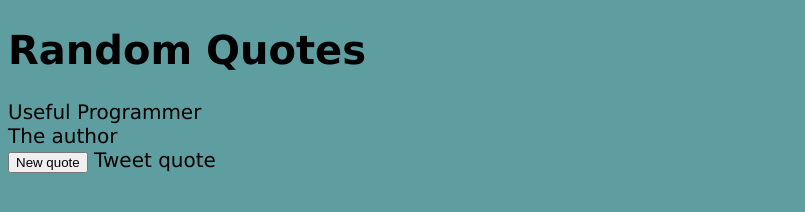
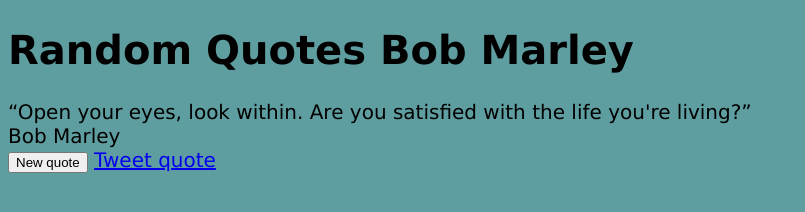
Before and after one commit to Juliandl88/Certificaci-nLibreriasFrontEnd, a plain HTML site: page Proyectos/RandomQuoteMachine.js/index.html in a window 1280 px wide. Shown: the whole page, without its empty margins (0-805 px from the left). Drawn offline with Linux system fonts and the light colour scheme.

Commit message:
Random Quote Machine

```diff
--- a/Proyectos/RandomQuoteMachine.js/index.html
+++ b/Proyectos/RandomQuoteMachine.js/index.html
@@ -6,9 +6,33 @@
     <meta name="viewport" content="width=device-width, initial-scale=1.0">
     <link rel="stylesheet" href="./index.css">
     <script>
-        const QuoteBank = [
+        const quoteBank = [
             {
-                quote: "The truth is, everyone is going to hurt you. You just got to find the ones worth suffering for.",
+                quote: "“The truth is, everyone is going to hurt you. You just got to find the ones worth suffering for.”",
+                author: "Bob Marley"
+            },
+            {
+                quote: "“None but ourselves can free our minds.”",
+                author: "Bob Marley"
+            },
+            {
+                quote: "“Don't Gain The World & Lose Your Soul, Wisdom Is Better Than Silver Or Gold.”",
+                author: "Bob Marley"
+            },
+            {
+                quote: "“Open your eyes, look within. Are you satisfied with the life you're living?”",
+                author: "Bob Marley"
+            },
+            {
+                quote: "“The people who were trying to make this world worse are not taking the day off. Why should I?”",
+                author: "Bob Marley"
+            },
+            {
+                quote: "“The biggest coward of a man is to awaken the love of a woman without the intention of loving her.”",
+                author: "Bob Marley"
+            },
+            {
+                quote: "“The good times of today are the sad thoughts of tomorrow.”",
                 author: "Bob Marley"
             }
         ]
@@ -19,20 +43,36 @@
         }
 
         function generateQuote(){
-            console.log("Quote generated");
-            document.getElementById("text").innerText = "Useful Programmer"
-            document.getElementById("author").innerText = "The author"
+            let quoteSize = quoteBank.length;
+            let randomIndex = Math.floor(Math.random() * quoteSize)
+            let randomQuoteData = quoteBank[randomIndex];
+
+            let twitterLink = "https://twitter.com/intent/tweet?hashtags=quotes&amp;related=freecodecamp&amp;text=%22"
+            //agregar la cita
+            twitterLink += "Our%20lives%20begin%20to%20end%20the%20day%20we%20become%20silent%20about%20things%20that%20matter.%22%20"
+            //agregar el autor
+            twitterLink +="Martin%20Luther%20King%20Jr."
+
+            let quoteInApiFormat = randomQuoteData.quote.replace(/ /g, "%20");
+            twitterLink += quoteInApiFormat;
+
+            let authorInApiFormat = randomQuoteData.author.replace(/ /g, "%20");
+            twitterLink += authorInApiFormat;
+
+            document.getElementById("tweet-quote").href = twitterLink;
+            document.getElementById("text").innerText = randomQuoteData.quote;
+            document.getElementById("author").innerText = randomQuoteData.author;
         }
     </script>
-    <title>Random Quote</title>
+    <title>Random Quote Bob Marley</title>
 </head>
 <body>
-    <h1>Random Quotes</h1>
-    <wrapper id="quote.box">
+    <h1>Random Quotes Bob Marley</h1>
+    <wrapper id="quote-box">
         <div id="text"></div>
         <div id="author"></div>
         <button id="new-quote" onclick="generateQuote()">New quote</button>
-        <a src="#" id="tweet-quote">Tweet quote</a>
+        <a href="#" target="_blank" id="tweet-quote">Tweet quote</a>
     </wrapper>
         <script src="https://cdn.freecodecamp.org/testable-projects-fcc/v1/bundle.js"></script>
 </body>
```
